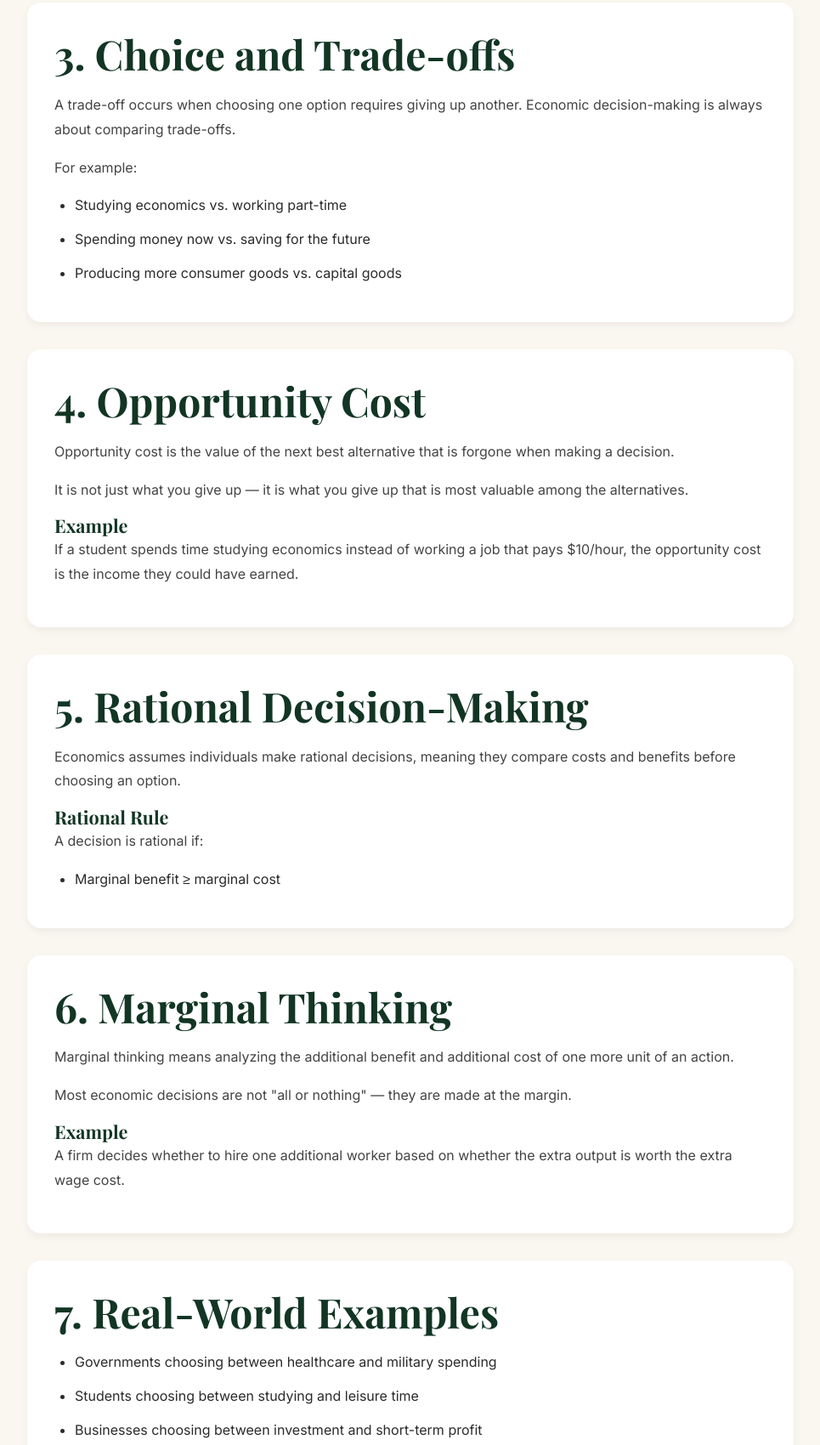
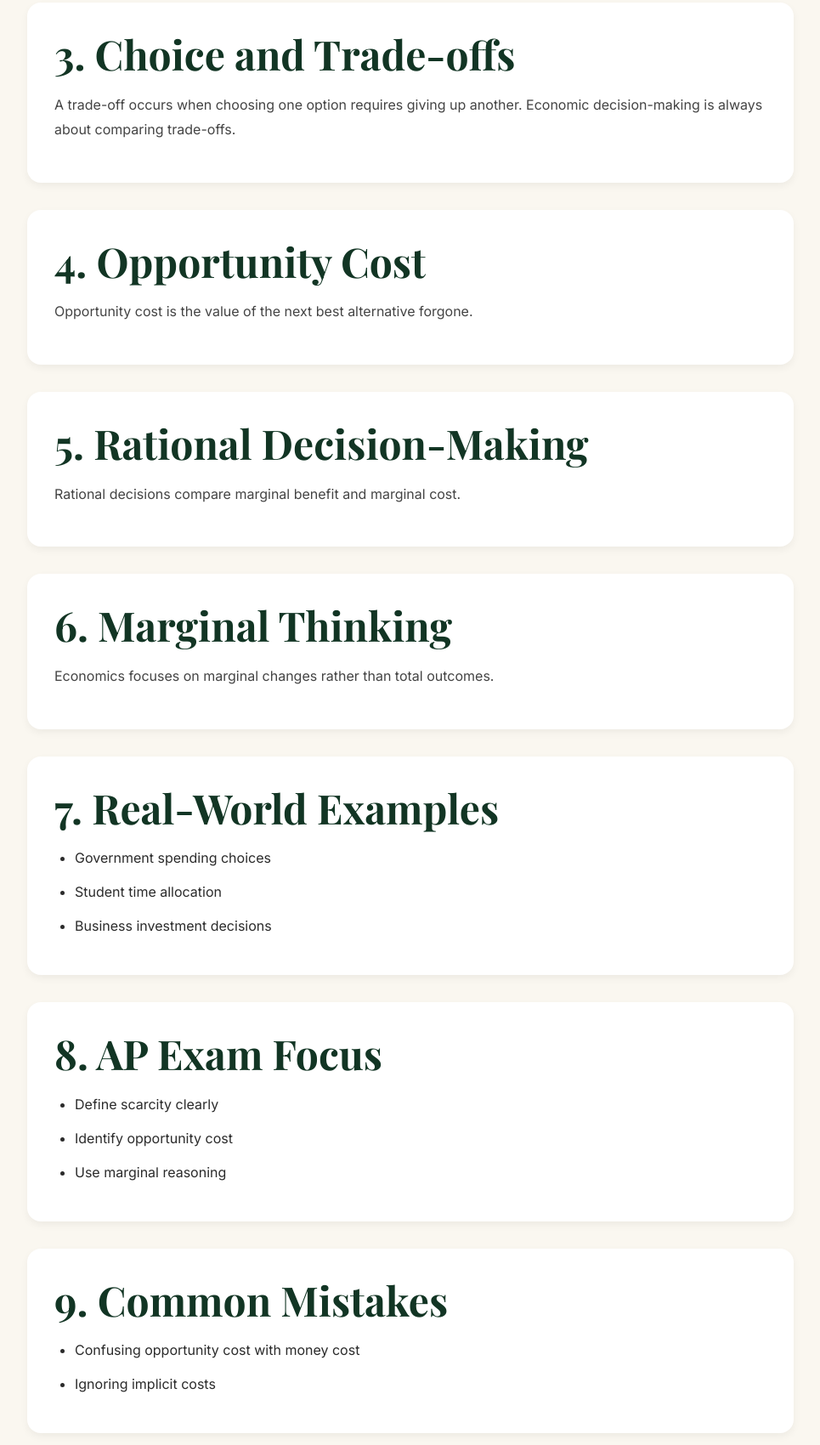
Before and after one commit to SeraNhi/sera-ap-economics, a plain HTML site: page micro/scarcity-choice.html in a window 1280 px wide. Shown: the part 1322-3022 px from the top of the page at 85% size, without its empty margins (157-1122 px from the left). Drawn offline with nearby package versions, Linux system fonts and the light colour scheme.

Commit message:
Update scarcity-choice.html

```diff
--- a/micro/scarcity-choice.html
+++ b/micro/scarcity-choice.html
@@ -52,10 +52,10 @@ Scarcity is the condition in which available resources are insufficient to satis
 <h3>Factors of Production</h3>
 
 <ul>
-<li><strong>Land:</strong> Natural resources such as water, oil, and minerals</li>
-<li><strong>Labor:</strong> Human effort used in production</li>
-<li><strong>Capital:</strong> Machinery, tools, and infrastructure</li>
-<li><strong>Entrepreneurship:</strong> Innovation and risk-taking in business</li>
+<li>Land</li>
+<li>Labor</li>
+<li>Capital</li>
+<li>Entrepreneurship</li>
 </ul>
 
 <p>
@@ -69,33 +69,13 @@ Because all resources are scarce, society must decide how to allocate them effic
 <p>
 A trade-off occurs when choosing one option requires giving up another. Economic decision-making is always about comparing trade-offs.
 </p>
-
-<p>
-For example:
-</p>
-
-<ul>
-<li>Studying economics vs. working part-time</li>
-<li>Spending money now vs. saving for the future</li>
-<li>Producing more consumer goods vs. capital goods</li>
-</ul>
 </section>
 
 <section class="lesson-section">
 <h2>4. Opportunity Cost</h2>
 
 <p>
-Opportunity cost is the value of the next best alternative that is forgone when making a decision.
-</p>
-
-<p>
-It is not just what you give up — it is what you give up that is most valuable among the alternatives.
-</p>
-
-<h3>Example</h3>
-
-<p>
-If a student spends time studying economics instead of working a job that pays $10/hour, the opportunity cost is the income they could have earned.
+Opportunity cost is the value of the next best alternative forgone.
 </p>
 </section>
 
@@ -103,35 +83,15 @@ If a student spends time studying economics instead of working a job that pays $
 <h2>5. Rational Decision-Making</h2>
 
 <p>
-Economics assumes individuals make rational decisions, meaning they compare costs and benefits before choosing an option.
+Rational decisions compare marginal benefit and marginal cost.
 </p>
-
-<h3>Rational Rule</h3>
-
-<p>
-A decision is rational if:
-</p>
-
-<ul>
-<li>Marginal benefit ≥ marginal cost</li>
-</ul>
 </section>
 
 <section class="lesson-section">
 <h2>6. Marginal Thinking</h2>
 
 <p>
-Marginal thinking means analyzing the additional benefit and additional cost of one more unit of an action.
-</p>
-
-<p>
-Most economic decisions are not "all or nothing" — they are made at the margin.
-</p>
-
-<h3>Example</h3>
-
-<p>
-A firm decides whether to hire one additional worker based on whether the extra output is worth the extra wage cost.
+Economics focuses on marginal changes rather than total outcomes.
 </p>
 </section>
 
@@ -139,9 +99,9 @@ A firm decides whether to hire one additional worker based on whether the extra
 <h2>7. Real-World Examples</h2>
 
 <ul>
-<li>Governments choosing between healthcare and military spending</li>
-<li>Students choosing between studying and leisure time</li>
-<li>Businesses choosing between investment and short-term profit</li>
+<li>Government spending choices</li>
+<li>Student time allocation</li>
+<li>Business investment decisions</li>
 </ul>
 </section>
 
@@ -149,10 +109,9 @@ A firm decides whether to hire one additional worker based on whether the extra
 <h2>8. AP Exam Focus</h2>
 
 <ul>
-<li>Define scarcity clearly in FRQs</li>
-<li>Always identify opportunity cost in decision questions</li>
-<li>Understand marginal analysis in MCQs</li>
-<li>Connect scarcity to PPC in macro topics</li>
+<li>Define scarcity clearly</li>
+<li>Identify opportunity cost</li>
+<li>Use marginal reasoning</li>
 </ul>
 </section>
 
@@ -160,10 +119,8 @@ A firm decides whether to hire one additional worker based on whether the extra
 <h2>9. Common Mistakes</h2>
 
 <ul>
-<li>Confusing opportunity cost with total cost</li>
+<li>Confusing opportunity cost with money cost</li>
 <li>Ignoring implicit costs</li>
-<li>Thinking scarcity means "lack of money only"</li>
-<li>Forgetting marginal analysis in decisions</li>
 </ul>
 </section>
 
@@ -171,7 +128,7 @@ A firm decides whether to hire one additional worker based on whether the extra
 <h2>10. Summary</h2>
 
 <p>
-Scarcity forces all economic agents to make choices. Every choice involves trade-offs, and rational decision-making requires comparing marginal benefits and opportunity costs.
+Scarcity forces trade-offs and requires rational decision-making based on marginal analysis.
 </p>
 </section>
 
@@ -179,14 +136,12 @@ Scarcity forces all economic agents to make choices. Every choice involves trade
 <h2>11. Key Takeaways</h2>
 
 <ul>
-<li>Scarcity is the foundation of economics</li>
-<li>Resources are limited, wants are unlimited</li>
-<li>Every choice has an opportunity cost</li>
-<li>Rational decisions compare marginal benefit and cost</li>
-<li>Economics is fundamentally about trade-offs</li>
+<li>Scarcity drives all economic decisions</li>
+<li>Opportunity cost is unavoidable</li>
+<li>Rational decisions use marginal analysis</li>
 </ul>
 
-<a class="back-home" href="../index.html">← Return Home</a>
+<a class="back-home" href="../index.html">← Return to Homepage</a>
 </section>
 
 </main>
```
